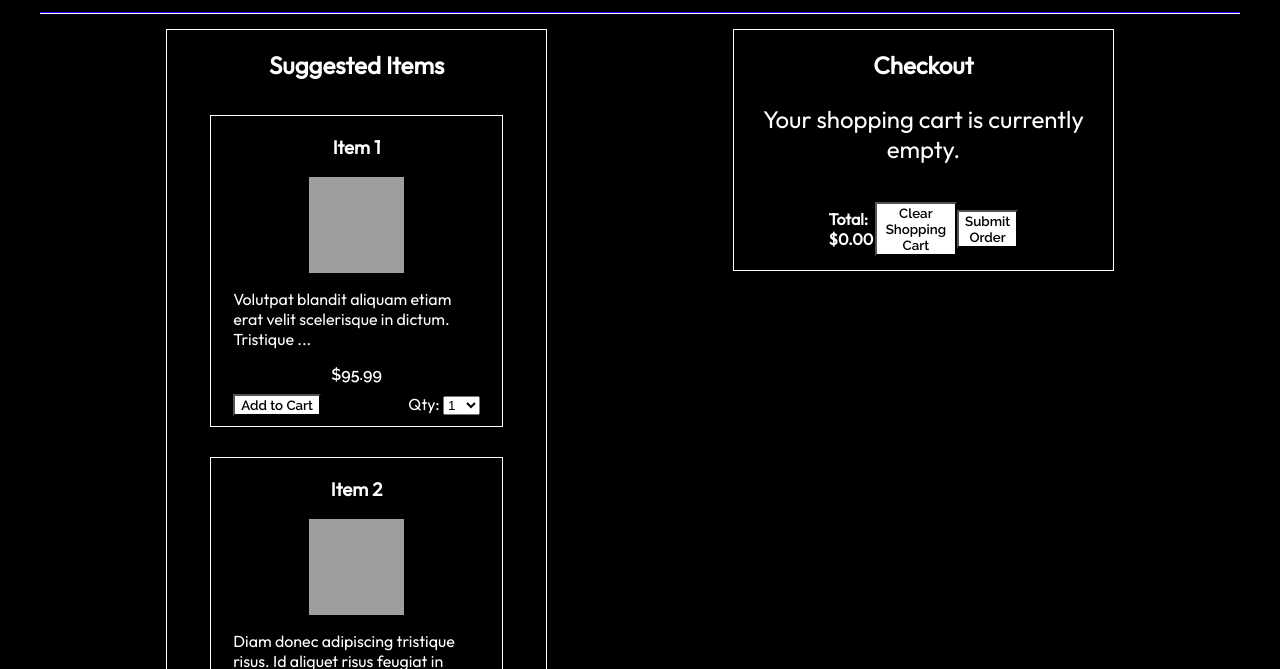
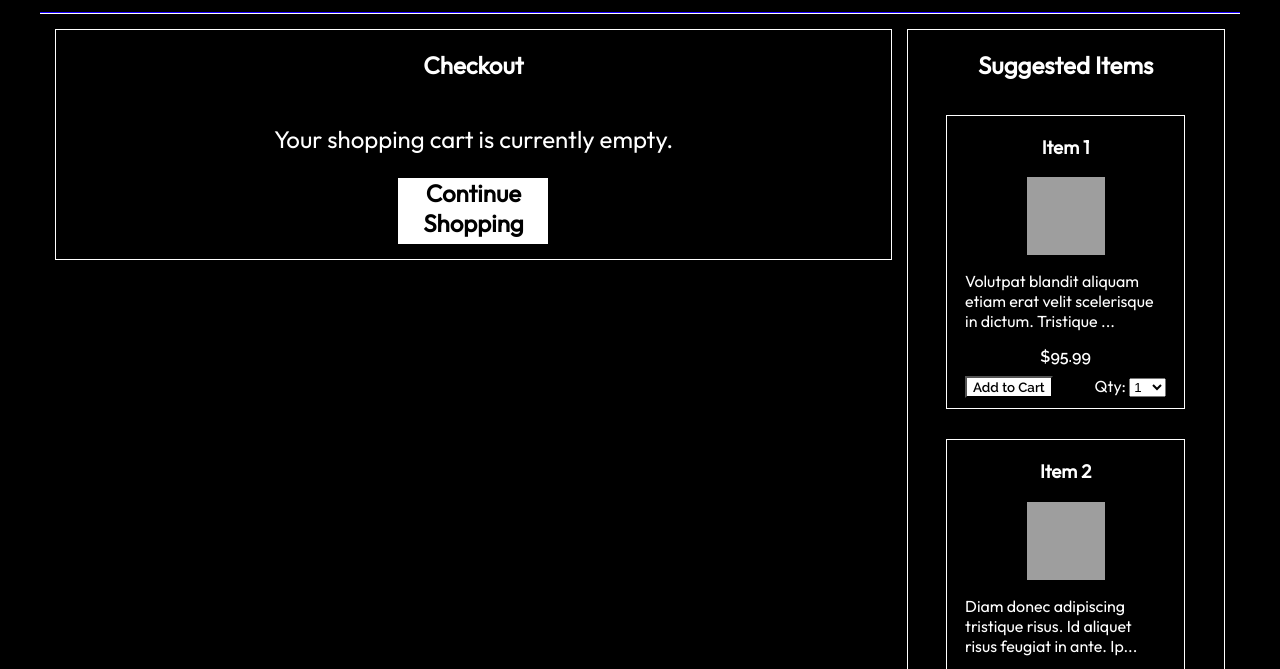
Before and after one commit to dstock3/shopping-cart, a React app: page /#/cart in a window 1280 px wide. Shown: the part 114-783 px from the top of the page. Built offline with nearby package versions, Linux system fonts and the light colour scheme; grey boxes are pictures that could not be loaded.

Commit message:
Added Contine Shopping button. Changed the conditional expression within the ShoppingCart component so that the submit order button and the clear shopping cart button are not generated if there are no items in the shopping cart.

```diff
--- a/package.json
+++ b/package.json
@@ -41,6 +41,7 @@
   },
   "devDependencies": {
     "gh-pages": "^3.2.3",
-    "mini-css-extract-plugin": "2.4.5"
+    "mini-css-extract-plugin": "2.4.5",
+    "nodemon": "^2.0.15"
   }
 }
--- a/src/pages/shopping-cart/ShoppingCart.js
+++ b/src/pages/shopping-cart/ShoppingCart.js
@@ -1,4 +1,5 @@
 import React from 'react'
+import { Link } from 'react-router-dom'
 import Products from '../../components/Products'
 import '../../style/cart.css'
 
@@ -28,6 +29,7 @@ const ShoppingCart = (props) => {
                 <h2>Checkout</h2>
                 {
                     props.cart.length > 0 ?
+                        <>
                         <ul className="cart-container">
                             {props.cart.map((itemArray, index) => (
                                 <>
@@ -48,20 +50,23 @@ const ShoppingCart = (props) => {
                                     </li>
                                 </>
                             ))}
-                        </ul> :
+                        </ul>
+                        <div className="cart-total-container">
+                            {
+                                props.cart.length > 0 ?
+                                    <h4 className="cart-total">Total: ${getPrice()}</h4> :
+                                    <h4 className="cart-total">Total: $0.00</h4>
+                            }
+                            <button onClick={props.clearCart}>Clear Shopping Cart</button>
+                            <button onClick={props.clearCart}>Submit Order</button>
+                        </div>
+                        </>
+                        :
                         <div className="cart-container">
                             <p className="cart-empty">Your shopping cart is currently empty.</p>
+                            <Link className="keep-shopping" to= {{pathname: '/'}}>Continue Shopping</Link>
                         </div>
                 }
-                <div className="cart-total-container">
-                    {
-                        props.cart.length > 0 ?
-                            <h4 className="cart-total">Total: ${getPrice()}</h4> :
-                            <h4 className="cart-total">Total: $0.00</h4>
-                    }
-                    <button onClick={props.clearCart}>Clear Shopping Cart</button>
-                    <button onClick={props.clearCart}>Submit Order</button>
-                </div>
             </div>
 
         </div>
--- a/src/style/cart.css
+++ b/src/style/cart.css
@@ -1,13 +1,13 @@
 .cart {
     display: flex;
-    justify-content: space-between;
-    width: 75%;
+    justify-content: center;
+    width: 100%;
     margin: auto;
 }
 
 .cart-item-image {
     margin-top: 15px;
-    width: 33%;
+    width: 15%;
 }
 
 .cart-item-name {
@@ -19,8 +19,10 @@
 }
 
 .cart-breakdown {
+    order: 0;
     border: 1px solid white;
-    width: 40%;
+    width: 66%;
+    margin-left: 15px;
     margin-bottom: 15px;
     height: fit-content;
 }
@@ -34,9 +36,37 @@
 
 }
 
+.cart-container {
+    display: flex;
+    flex-direction: column;
+}
+
 .cart-empty {
     text-align: center;
     font-size: 1.5em;
+}
+
+.keep-shopping {
+    text-decoration: none;
+    font-size: 1.5em;
+    background-color: white;
+    color: black;
+    margin: auto;
+    width: 150px;
+    height: 66px;
+    margin-bottom: 15px;
+    text-align: center;
+    font-weight: bold;
+    transition: 500ms;
+}
+
+.keep-shopping:hover {
+    width: 175px;
+    height: 66px;
+    font-size: 1.45em;
+
+
+
 }
 
 .cart-item-des {
@@ -45,7 +75,9 @@
 
 .suggested {
     border: 1px solid white;
-    width: 40%;
+    order: 1;
+    width: 25%;
+    margin-inline: 15px;
 }
 
 .suggested h2 {
```
Also changed, not shown: public/index.html (+1 -21 lines), build/asset-manifest.json, build/index.html, build/static/js/main.1971b72e.js.LICENSE.txt (renamed from build/static/js/main.306d5fa8.js.LICENSE.txt), 9 other files.
